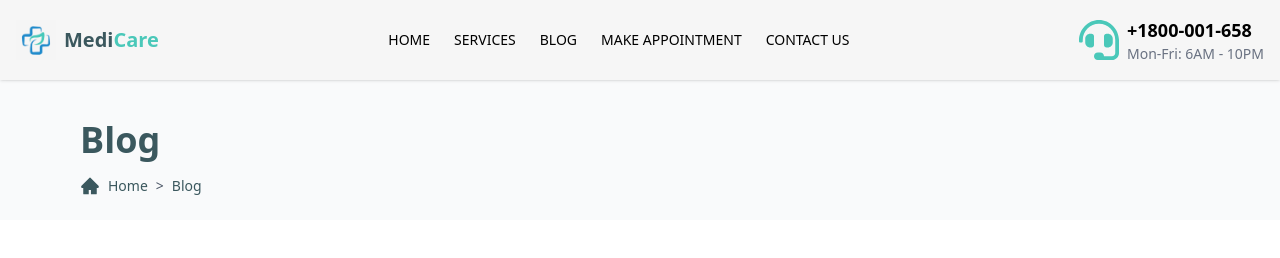
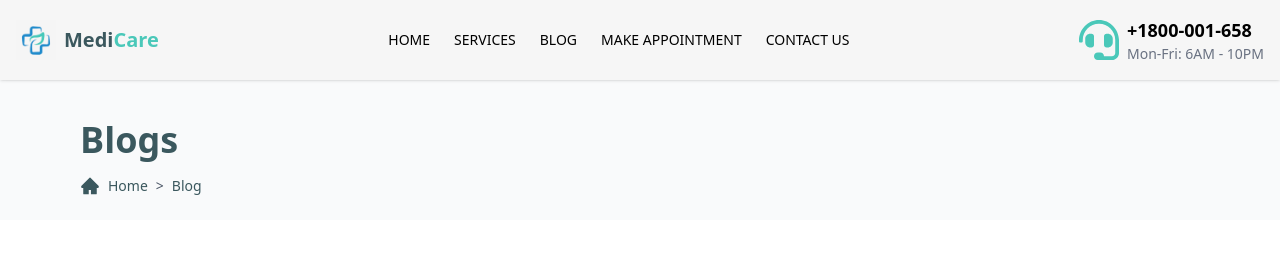
Before and after one commit to rakibul12212/medicare, a Next.js app: page /Blog in a window 1280 px wide. Shown: the top 258 px of the page. Built offline with nearby package versions, Linux system fonts and the light colour scheme.

Commit message:
breadcrumb

```diff
--- a/src/app/Blog/page.jsx
+++ b/src/app/Blog/page.jsx
@@ -90,6 +90,7 @@ import { assets } from "@/assets";
 import BlogCard from "@/component/UI/BlogCard/BlogCard";
 import BlogSidebar from "@/component/UI/BlogSidebar/BlogSidebar";
 import Container from "@/component/UI/Container/Container";
+import Breadcrumb from "@/component/UI/Breadcrumb";
 
 // Dummy posts data (keep as is)
 const blogPosts = [
@@ -158,36 +159,14 @@ const BlogPage = () => {
     <Container>
       <div className="">
         {/* Heading */}
-        <h1 className="text-4xl font-semibold text-left text-[#3B585E] bg-gray-50 px-5 md:px-20 pt-10">
-          {formatPathName(pathSegments[pathSegments.length - 1] || "Blog")}
-        </h1>
+        <div className="bg-gray-50">
+          <h1 className="text-4xl font-semibold text-left text-[#3B585E]  px-5 md:px-20 pt-10">
+            Blogs
+          </h1>
 
-        {/* Breadcrumb */}
-        <div className="flex items-center gap-2 bg-gray-50 text-gray-600 text-sm px-5 md:px-20 pb-6 pt-4">
-          <AiFillHome className="text-xl text-[#3B585E]" />
-          <Link href="/" className="hover:underline text-[#3B585E]">
-            Home
-          </Link>
-
-          {pathSegments.map((seg, index) => {
-            const href = "/" + pathSegments.slice(0, index + 1).join("/");
-            const isLast = index === pathSegments.length - 1;
-
-            return (
-              <div key={href} className="flex items-center gap-2">
-                <span>{">"}</span>
-                {isLast ? (
-                  <span className="text-[#3B585E] font-medium">
-                    {formatPathName(seg)}
-                  </span>
-                ) : (
-                  <Link href={href} className="hover:underline text-[#3B585E]">
-                    {formatPathName(seg)}
-                  </Link>
-                )}
-              </div>
-            );
-          })}
+          <div className="px-5 md:px-20">
+            <Breadcrumb />
+          </div>
         </div>
 
         {/* Content */}
--- /dev/null
+++ b/src/component/UI/Breadcrumb.jsx
@@ -0,0 +1,47 @@
+"use client";
+
+import { usePathname } from "next/navigation";
+import Link from "next/link";
+import { AiFillHome } from "react-icons/ai";
+
+const formatPathName = (segment) => {
+  return segment
+    .replace(/-/g, " ")
+    .replace(/\b\w/g, (char) => char.toUpperCase());
+};
+
+const Breadcrumb = () => {
+  const pathname = usePathname();
+  const pathSegments = pathname.split("/").filter((seg) => seg);
+
+  return (
+    <div className="flex items-center gap-2 text-gray-600 text-sm pb-6 pt-4">
+      <AiFillHome className="text-xl text-[#3B585E]" />
+      <Link href="/" className="hover:underline text-[#3B585E]">
+        Home
+      </Link>
+
+      {pathSegments.map((seg, index) => {
+        const href = "/" + pathSegments.slice(0, index + 1).join("/");
+        const isLast = index === pathSegments.length - 1;
+
+        return (
+          <div key={href} className="flex items-center gap-2">
+            <span>{">"}</span>
+            {isLast ? (
+              <span className="text-[#3B585E] font-medium">
+                {formatPathName(seg)}
+              </span>
+            ) : (
+              <Link href={href} className="hover:underline text-[#3B585E]">
+                {formatPathName(seg)}
+              </Link>
+            )}
+          </div>
+        );
+      })}
+    </div>
+  );
+};
+
+export default Breadcrumb;
```
